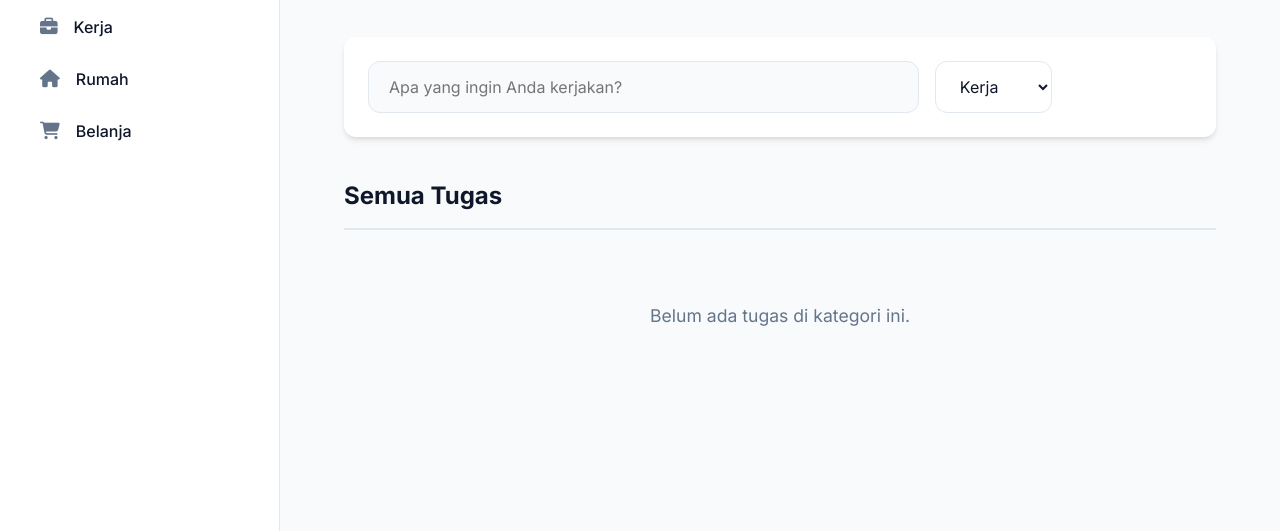
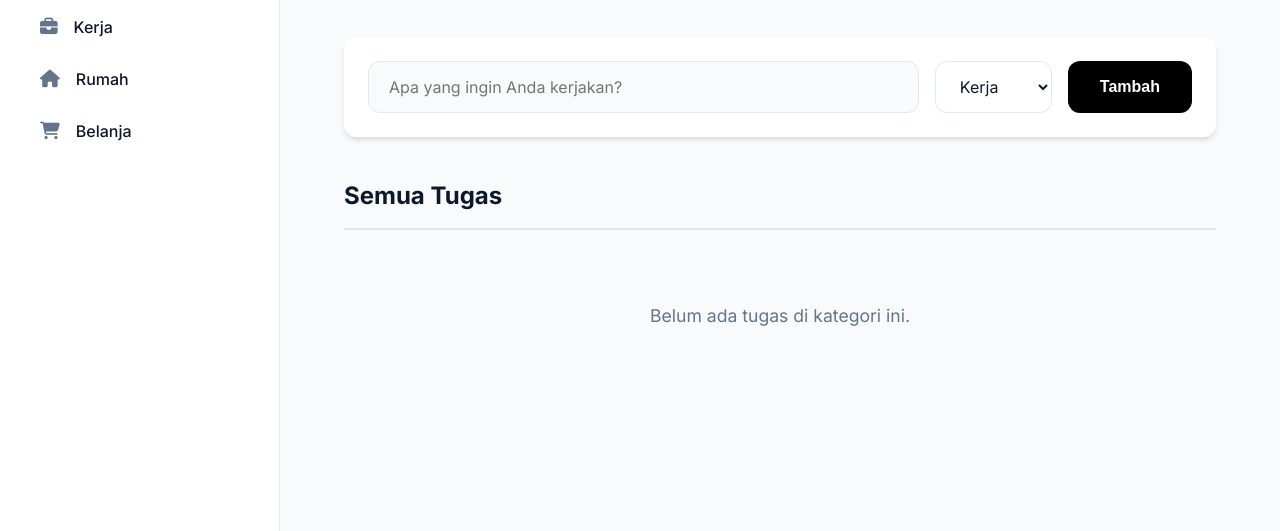
Before and after one commit to YusufaAlfarizie/responsive-apk, a plain HTML site: page index.html in a window 1280 px wide. Shown: the part 151-682 px from the top of the page. Drawn offline with Linux system fonts and the light colour scheme.

Commit message:
cobalagi

```diff
--- a/style.css
+++ b/style.css
@@ -222,7 +222,7 @@ body {
 
 .btn-primary {
     padding: 0.875rem 2rem;
-    background-color: var(--primary-colorr);
+    background-color: black;
     color: white;
     border: none;
     border-radius: var(--radius);
```
